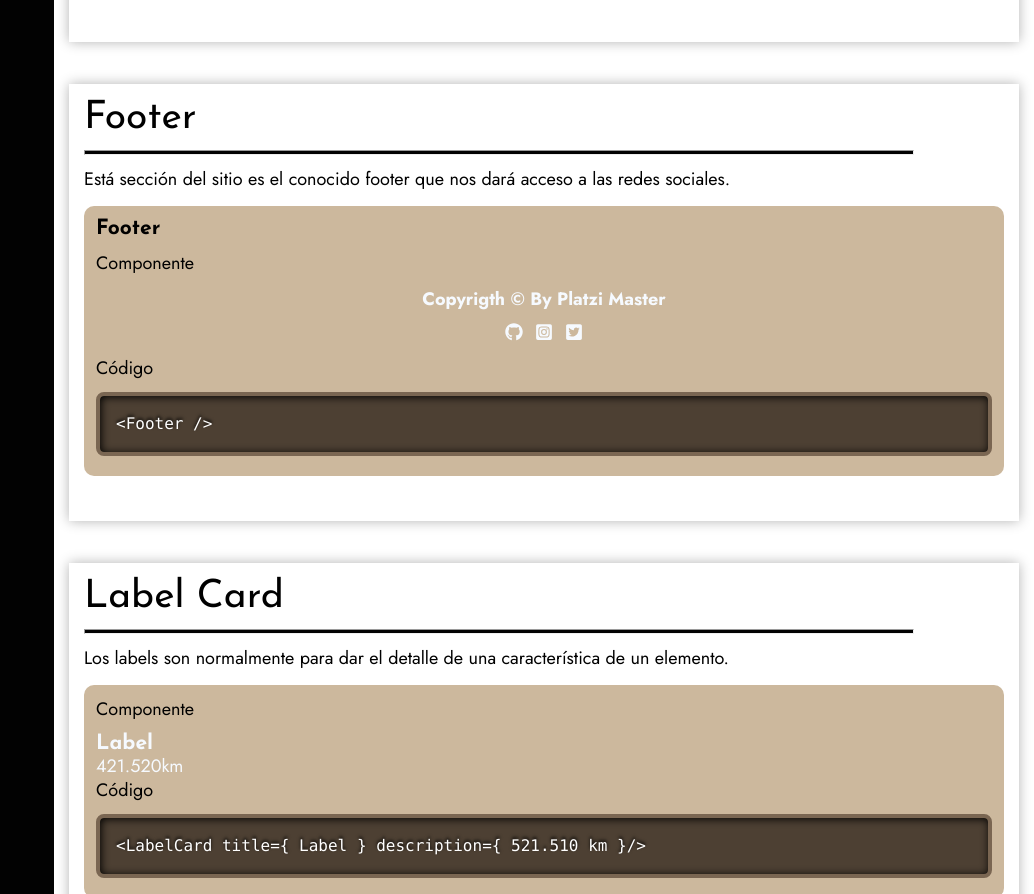
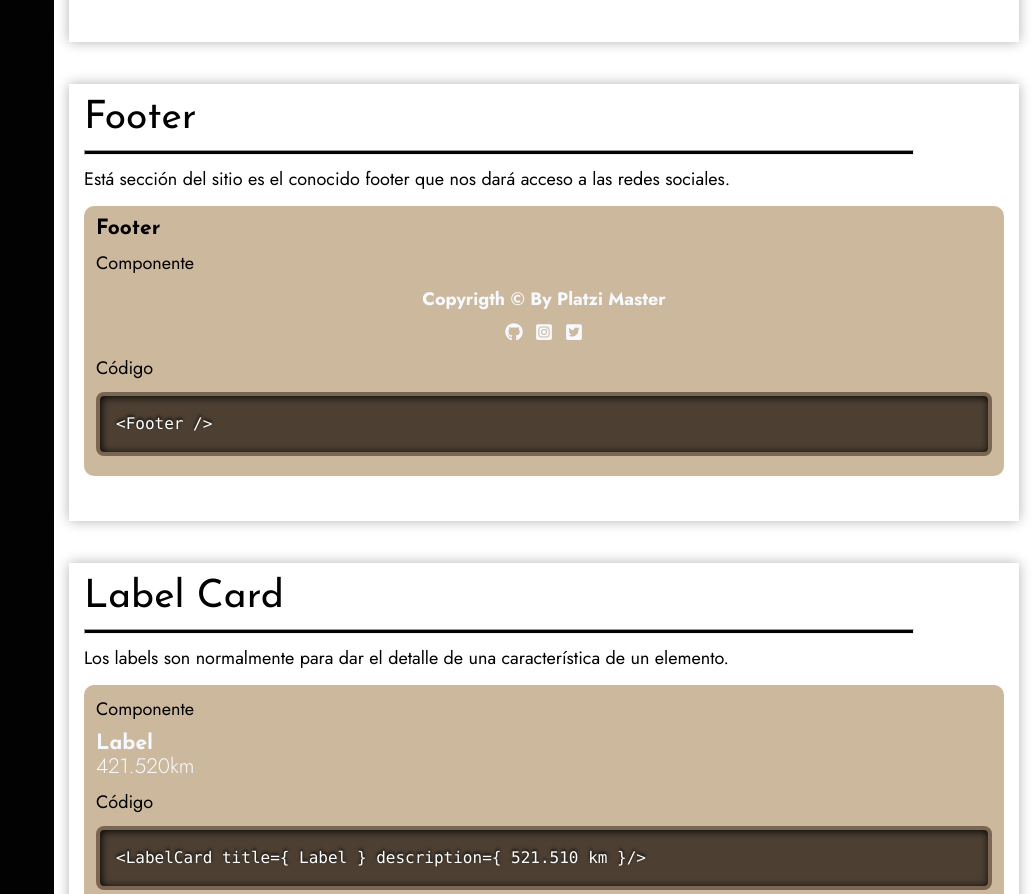
Before and after one commit to WS-Jedp/NeoBit, a React app: page /molecules in a window 1280 px wide and 2400 px high. Shown: the part 1506-2400 px from the top of the page, without its empty margins (246-1280 px from the left). Built offline with nearby package versions, Linux system fonts and the light colour scheme.

Commit message:
feature/labelCard

```diff
--- a/src/styles/components/molecules/LabelCard.scss
+++ b/src/styles/components/molecules/LabelCard.scss
@@ -1,11 +1,14 @@
 .labelCard{
-  display: inline;
+  display: inline-block;
 
   &-title{
+    display: block;
     color: $color-primary-white;
   }
 
   &-description{
+    font-size: $font-size-strong;
+    font-weight: $font-weight-light;
     color: $color-primary-white;
   }
 }
--- a/src/styles/variables.scss
+++ b/src/styles/variables.scss
@@ -1,7 +1,7 @@
 // ---------- Imported Fonts ----------
 // ---------- Imported Fonts ----------
 
-@import url('https://fonts.googleapis.com/css2?family=Jost:wght@400;700&display=swap');
+@import url('https://fonts.googleapis.com/css2?family=Jost:wght@300;400;700&display=swap');
 @import url('https://fonts.googleapis.com/css2?family=Josefin+Sans:wght@400;700&display=swap');
 
 
@@ -36,6 +36,7 @@ $font-size-strong: 21px;
 $font-size-small: 16px;
 
 // Font weights
+$font-weight-light: 300;
 $font-weight-regular: 500;
 $font-weight-bold: 900;
 
```
